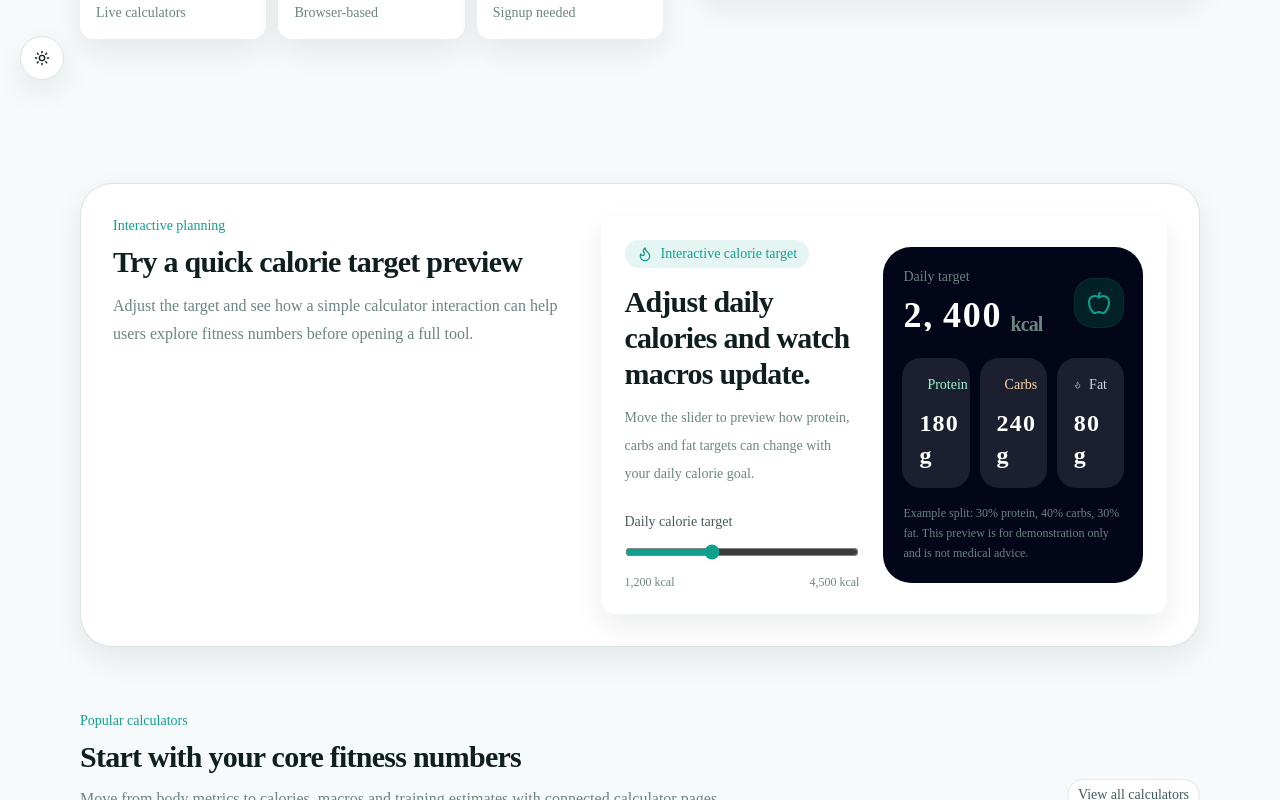
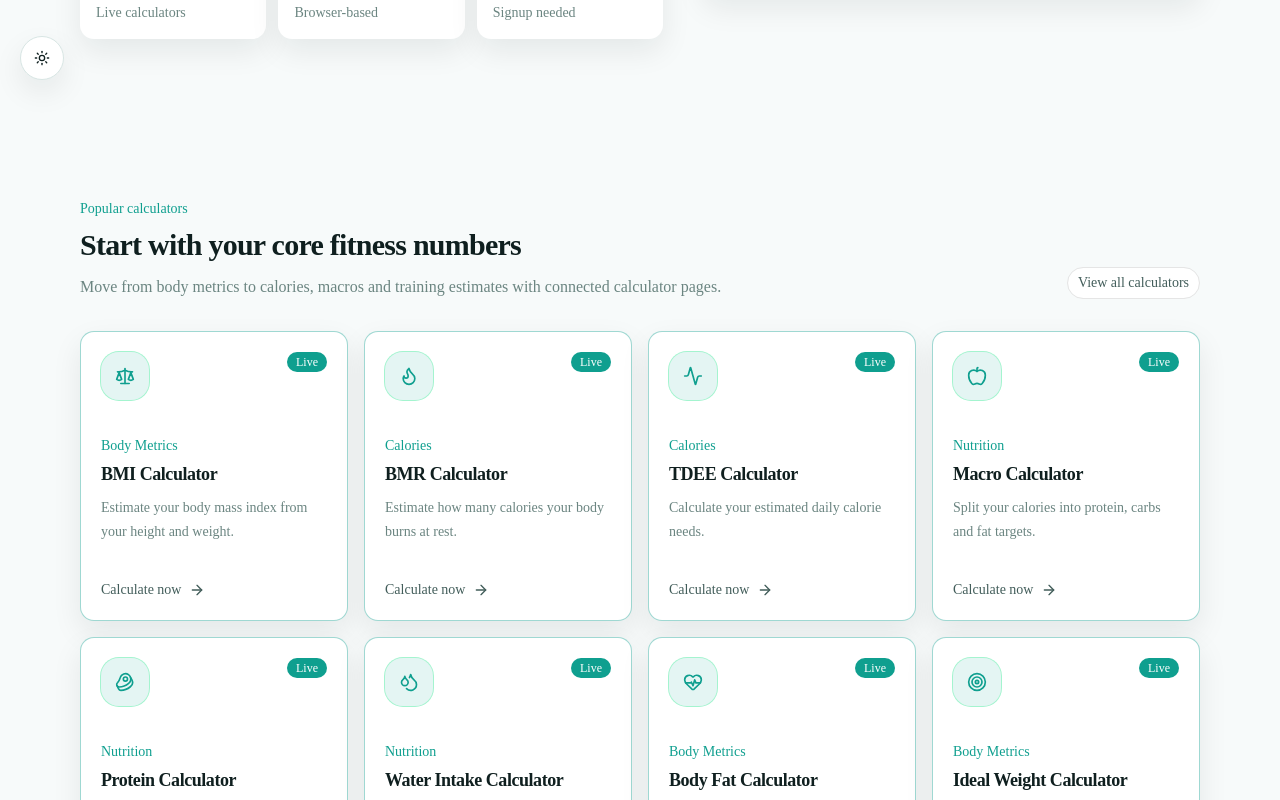
Before and after one commit to PikachUs0/fitcalclab, a Next.js app: page / in a window 1280 px wide. Shown: the part 700-1500 px from the top of the page. Built offline with nearby package versions, Linux system fonts and the light colour scheme; no server answers.

Commit message:
Improve mobile performance

```diff
--- a/app/page.tsx
+++ b/app/page.tsx
@@ -3,7 +3,6 @@ import { ArrowRight, CheckCircle2 } from "lucide-react";
 
 import { calculators } from "@/data/calculators";
 import { CalculatorCard } from "@/components/common/CalculatorCard";
-import { CalorieTargetSlider } from "@/components/home/CalorieTargetSlider";
 import { DashboardPreview } from "@/components/home/DashboardPreview";
 import { MotionSection } from "@/components/motion/MotionSection";
 import { Button } from "@/components/ui/button";
@@ -89,26 +88,7 @@ export default function HomePage() {
         </div>
       </section>
 
-      <MotionSection className="mx-auto max-w-6xl px-4 pt-12">
-        <div className="grid gap-6 rounded-[2rem] border border-slate-200 bg-white p-6 shadow-sm md:grid-cols-[0.9fr_1.1fr] md:p-8">
-          <div>
-            <p className="text-sm font-medium text-emerald-700">
-              Interactive planning
-            </p>
 
-            <h2 className="mt-2 text-3xl font-bold tracking-tight text-slate-950">
-              Try a quick calorie target preview
-            </h2>
-
-            <p className="mt-3 leading-7 text-slate-600">
-              Adjust the target and see how a simple calculator interaction can
-              help users explore fitness numbers before opening a full tool.
-            </p>
-          </div>
-
-          <CalorieTargetSlider />
-        </div>
-      </MotionSection>
 
       <MotionSection className="mx-auto max-w-6xl px-4 py-16">
         <div className="mb-8 flex flex-col justify-between gap-4 md:flex-row md:items-end">
--- a/components/motion/MotionSection.tsx
+++ b/components/motion/MotionSection.tsx
@@ -1,32 +1,11 @@
-"use client";
-
-import { motion } from "motion/react";
-import type { ReactNode } from "react";
-
 type MotionSectionProps = {
-  children: ReactNode;
+  children: React.ReactNode;
   className?: string;
-  delay?: number;
 };
 
 export function MotionSection({
   children,
   className = "",
-  delay = 0,
 }: MotionSectionProps) {
-  return (
-    <motion.section
-      initial={{ opacity: 0, y: 24 }}
-      whileInView={{ opacity: 1, y: 0 }}
-      viewport={{ once: true, amount: 0.18 }}
-      transition={{
-        duration: 0.55,
-        delay,
-        ease: [0.22, 1, 0.36, 1],
-      }}
-      className={className}
-    >
-      {children}
-    </motion.section>
-  );
+  return <section className={className}>{children}</section>;
 }
```
